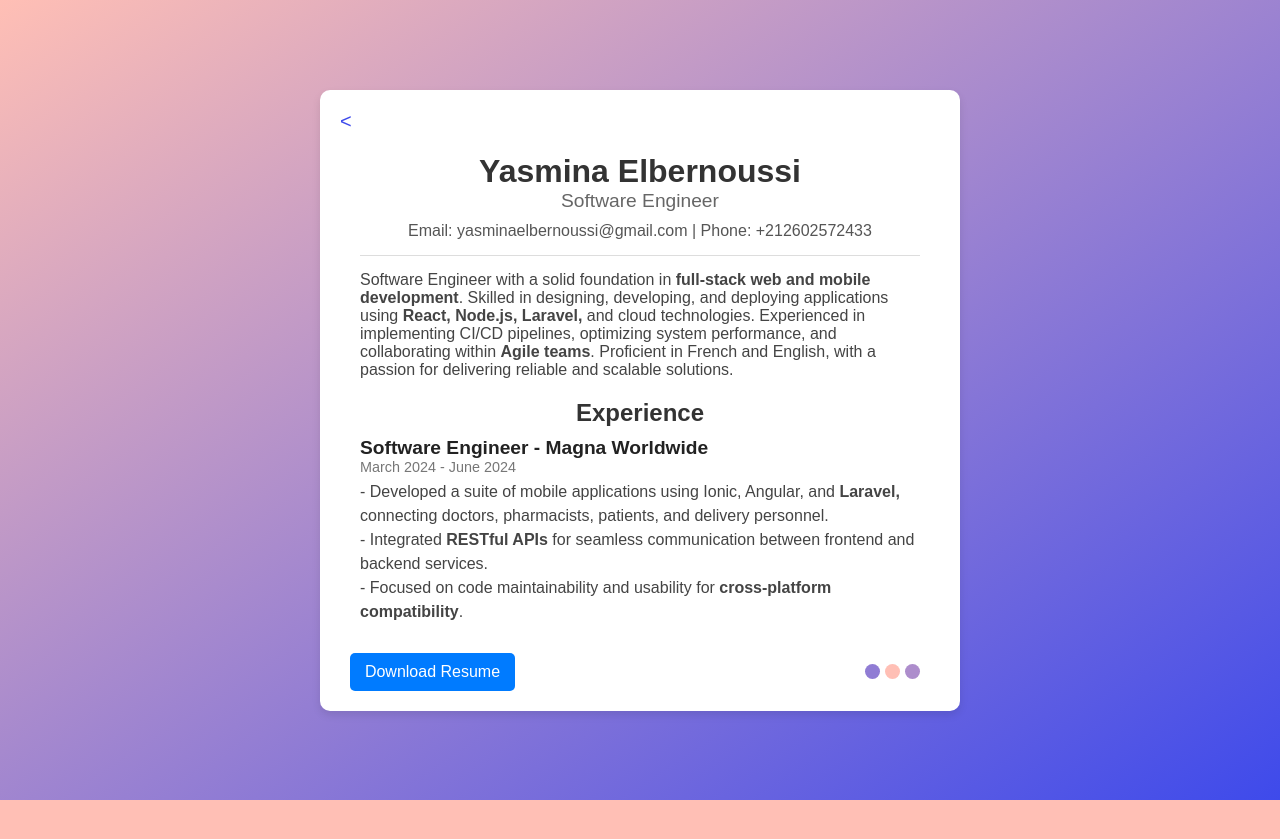
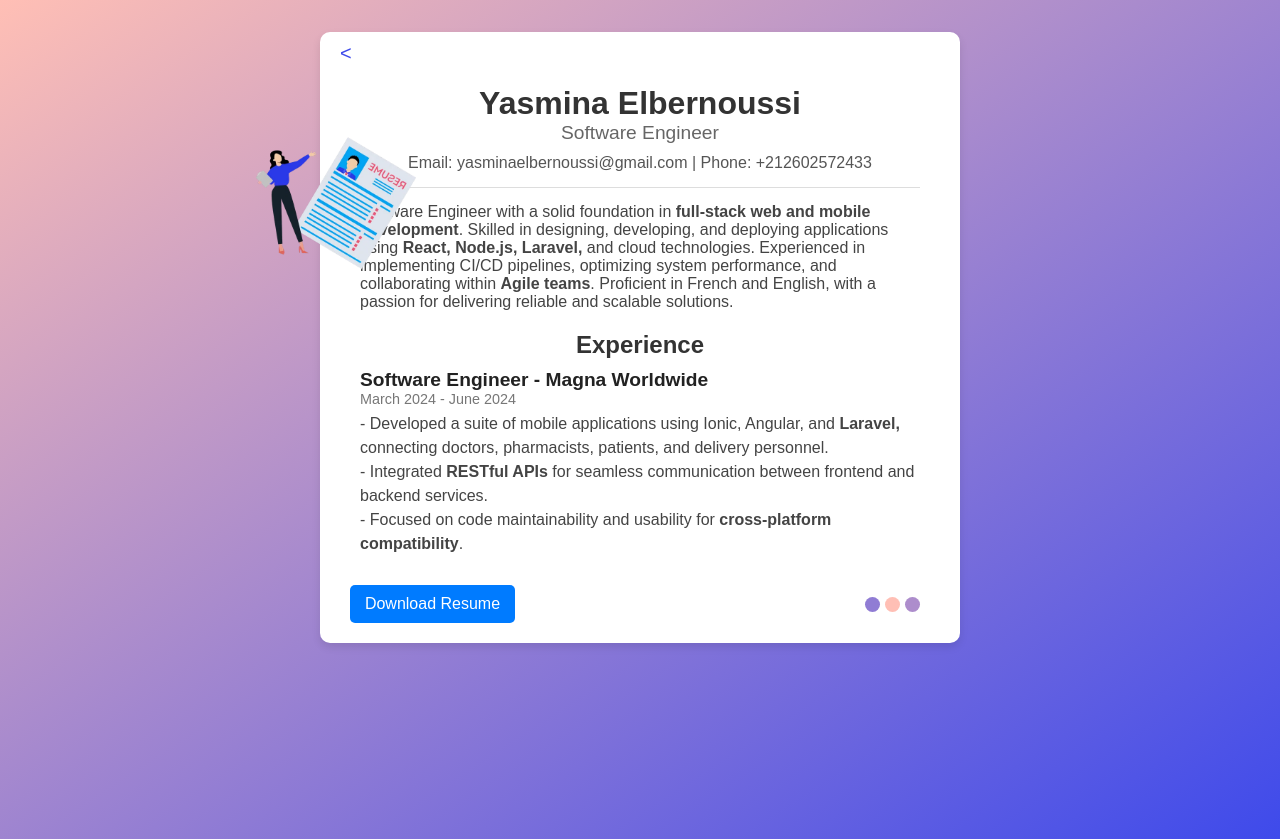
Before and after one commit to e-Yasmina/portfolio, a React (Create React App) app: page /Portfolio/resume in a window 1280 px wide. Before the commit the page ends 800 px from the top, so only its background shows below. Built offline with nearby package versions, Linux system fonts and the light colour scheme.

Commit message:
adding in and out animation to CV page

```diff
--- a/src/Components/AboutContent/AboutContent.js
+++ b/src/Components/AboutContent/AboutContent.js
@@ -9,7 +9,7 @@ const AboutContent = ({ onButtonClick, handleContactClick, handleResumeClick })
     <motion.div
     initial={{ x: '100vw', opacity: 0 }} // Start off-screen to the right
     animate={{ x: 0, opacity: 1 }}       // Animate to its final position
-    transition={{ type: 'tween', stiffness: 20, duration: 2 }}
+    transition={{ type: 'tween', stiffness: 20, duration: 1.5 }}
     >
     <div className="About">
       <div className="About__wrp ">
--- a/src/Pages/Contact/Contact.js
+++ b/src/Pages/Contact/Contact.js
@@ -109,7 +109,7 @@ const Contact = () => {
     <motion.div
         initial={{ x: '100vw', opacity: 0 }}
         animate={{ x: 0, opacity: 1 }}       // Animate to its final position
-        transition={{ type: 'tween', stiffness: 30, duration: 2 }}
+        transition={{ type: 'tween', stiffness: 20, duration: 2 }}
     >
     <AnimatePresence>
     {!isAnimatingOut && (
@@ -117,7 +117,7 @@ const Contact = () => {
         exit={{ x: '-100vw', opacity: 0 }} // Start off-screen to the right
         initial={{ x: '100vw', opacity: 0 }}
         animate={{ x: 0, opacity: 1 }}       // Animate to its final position
-        transition={{ type: 'tween', stiffness: 30, duration: 2 }}
+        transition={{ type: 'tween', stiffness: 20, duration: 2 }}
         >
 
     <div className="background">
--- a/src/Pages/Resume/Resume.css
+++ b/src/Pages/Resume/Resume.css
@@ -1,20 +1,21 @@
 /* Resume.css */
-
 .resume-container {
+    justify-self: center;
+    margin: 5%;
     display: flex;
     flex-direction: column;
     align-items: center;
     justify-content: center;
-    /* min-height: 100vh; */
-    /* background-color: #f4f4f4; */
+    max-height: 90vh;
     background-color: transparent;
     background: white;
     padding: 20px;
     border-radius: 10px;
     box-shadow: 0 4px 8px rgba(0, 0, 0, 0.1);
     font-family: 'Montserrat', sans-serif;
-
-  }
+    min-width: 100%;
+    /* max-width: 50%; */
+}
 
   .resume-card {
     max-height: 500px; /* Adjust height as needed */
@@ -151,9 +152,21 @@
     background: none;
     border: none;
     font-size: 20px;
-
+    margin-top: -10px;
   }
-
+  .resume-img-container{
+    /* transform: rotateY(180deg) translate(10%, -430%); */
+    /* transform-origin: center right; */
+    /* transition: transform 0.5s ease-in-out; */
+  }
+  .resume-img{
+    transform: rotateY(180deg) translate(40%,-345%);
+    width: 25%;
+    height: 30%;
+  }
+  .resume-img:hover {
+    transform: rotateY(0deg) translate(-40%,-345%);
+  }
   @media print {
     .resume-content {
       overflow: visible !important;
--- a/src/Pages/Resume/Resume.js
+++ b/src/Pages/Resume/Resume.js
@@ -1,4 +1,5 @@
-import React, { useRef } from "react";
+import React, { useRef, useState } from "react";
+import { motion, AnimatePresence } from "framer-motion";
 import { useReactToPrint } from "react-to-print";
 import { useNavigate } from "react-router-dom";
 import jsPDF from "jspdf";
@@ -10,6 +11,7 @@ const Resume = () => {
   //const resumeRef = useRef();
   const resumeRef = useRef(null);
   console.log("Resume Ref:", resumeRef.current);
+  const [isAnimatingOut, setIsAnimatingOut] = useState(false);
   const navigate = useNavigate();
 
   const handlePrint = useReactToPrint({
@@ -46,17 +48,48 @@ const Resume = () => {
     pdf.save("Yasmina_Elbernoussi_Resume.pdf");
   };
 
-
   const triggerAnimation = () => {
-    navigate("/Portfolio/menu");
-    //setIsAnimatingOut(true); // Start the exit animation
-    // setTimeout(() => {
-
-    // }, 2000);
+    setIsAnimatingOut(true); // Start the exit animation
+    setTimeout(() => {
+      navigate("/Portfolio/menu");
+    }, 2000);
+  };
+  const triggerAnimation1 = () => {
+    setIsAnimatingOut(true); // Start the exit animation
+    setTimeout(() => {
+      navigate("/Portfolio/");
+    }, 2000);
   };
   return (
+
+    <motion.div
+          initial="hidden"
+          animate="visible"
+          variants={{
+            hidden: { opacity: 0 },
+            visible: {
+              opacity: 1,
+              transition: {
+                staggerChildren: 0.3, // Delay between child animations
+              },
+            },
+          }}
+    >
+    <motion.div
+        initial={{ x: '100vw', opacity: 0 }}
+        animate={{ x: 0, opacity: 1 }}       // Animate to its final position
+        transition={{ type: 'tween', stiffness: 20, duration: 2 }}
+    >
+    <AnimatePresence>
+    {!isAnimatingOut && (
+        <motion.div
+        exit={{ x: '-100vw', opacity: 0 }} // Start off-screen to the right
+        initial={{ x: '100vw', opacity: 0 }}
+        animate={{ x: 0, opacity: 1 }}       // Animate to its final position
+        transition={{ type: 'tween', stiffness: 20, duration: 2 }}
+        >
     <div className="resume-container">
-      <div className="resume-back" onClick={() => navigate("/Portfolio/")}>
+      <div className="resume-back" onClick={triggerAnimation1}>
             {'<'}
       </div>
       <div className="resume-card">
@@ -109,11 +142,7 @@ const Resume = () => {
               <p className="resume-school">National School of Applied Sciences, Al-Hoceima</p>
             </div>
           </div>
-
-
-
         </div>
-
       </div>
       <div className="resume-buttons">
         {/* <button onClick={handlePrint} className="resume-print-button">
@@ -125,6 +154,39 @@ const Resume = () => {
         <AnimatedDots onButtonClick={triggerAnimation} />
       </div>
     </div>
+    </motion.div>
+    )}
+    </AnimatePresence>
+    </motion.div>
+    <motion.div
+          initial={{ x: '-100vw', opacity: 0 }} // Start off-screen to the left
+          animate={{ x: 0, opacity: 1 }}       // Animate to its final position
+          transition={{ type: 'tween', stiffness: 30, duration: 2 }}
+          style={{
+            zIndex: 1000, //on top of other content
+          }}
+    >
+    <AnimatePresence>
+    {!isAnimatingOut && (
+        <motion.div
+        exit={{ x: '100vw', opacity: 0 }} // Start off-screen to the left
+        animate={{ x: 0, opacity: 1 }}       // Animate to its final position
+        transition={{ type: 'tween', stiffness: 20, duration: 2 }}
+      >
+      <div className="resume-img-container">
+      <img
+        src={`${process.env.PUBLIC_URL}/Imgs/image.png`}
+        alt="My Image"
+        className="resume-img"
+      />
+      </div>
+      </motion.div>
+      )}
+    </AnimatePresence>
+    </motion.div>
+
+    </motion.div>
+
   );
 };
 
```
Also changed, not shown: src/Pages/Contact/Contact.css (+0 -12 lines), public/Imgs/image.png (added), public/Imgs/resume.png (added).
